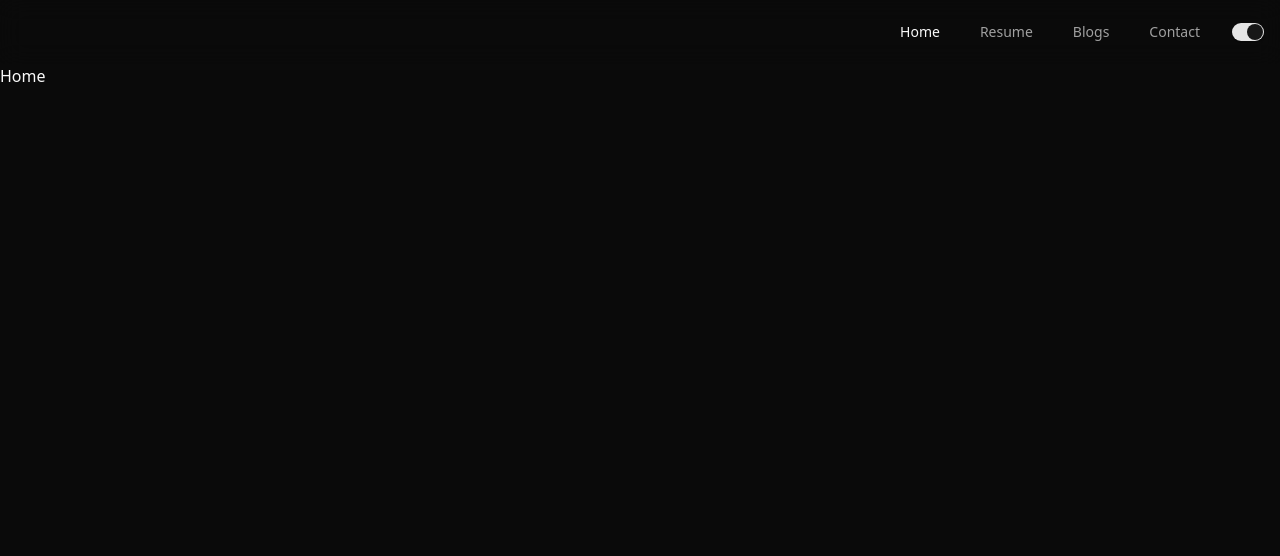
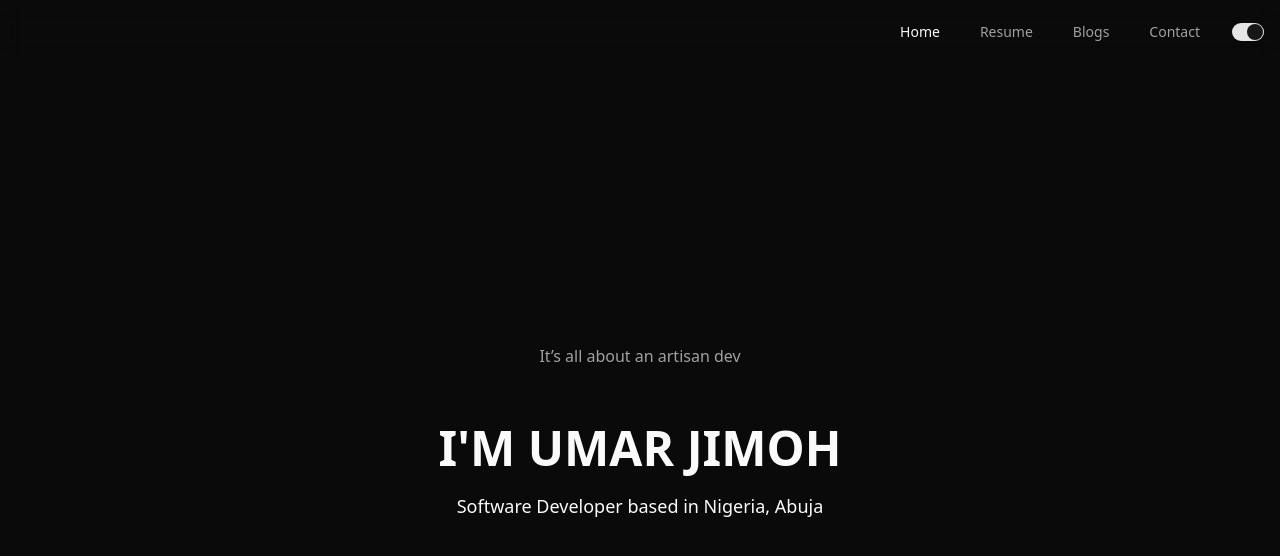
Before and after one commit to Umar-Jimoh/my-website, a React (Vite) app: page / in a window 1280 px wide. Shown: the top 556 px of the page. Built offline with nearby package versions, Linux system fonts and the light colour scheme.

Commit message:
feat: add homepage content with centered hero section

```diff
--- a/src/Pages/Home.tsx
+++ b/src/Pages/Home.tsx
@@ -3,7 +3,17 @@ import MainLayout from "@/layouts/MainLayout";
 function Home() {
   return (
     <MainLayout isLogo={false}>
-      <div>Home</div>
+      <div className="flex flex-col justify-center items-center min-h-[calc(100dvh-64px)] text-center">
+        <span className=" md:text-md mb-10 text-muted-foreground">
+          It’s all about an artisan dev
+        </span>
+        <h1 className="text-4xl md:text-5xl uppercase font-bold mt-4">
+          I'm Umar Jimoh
+        </h1>
+        <p className="text-md md:text-lg mt-5">
+          Software Developer based in Nigeria, Abuja
+        </p>
+      </div>
     </MainLayout>
   );
 }
```
